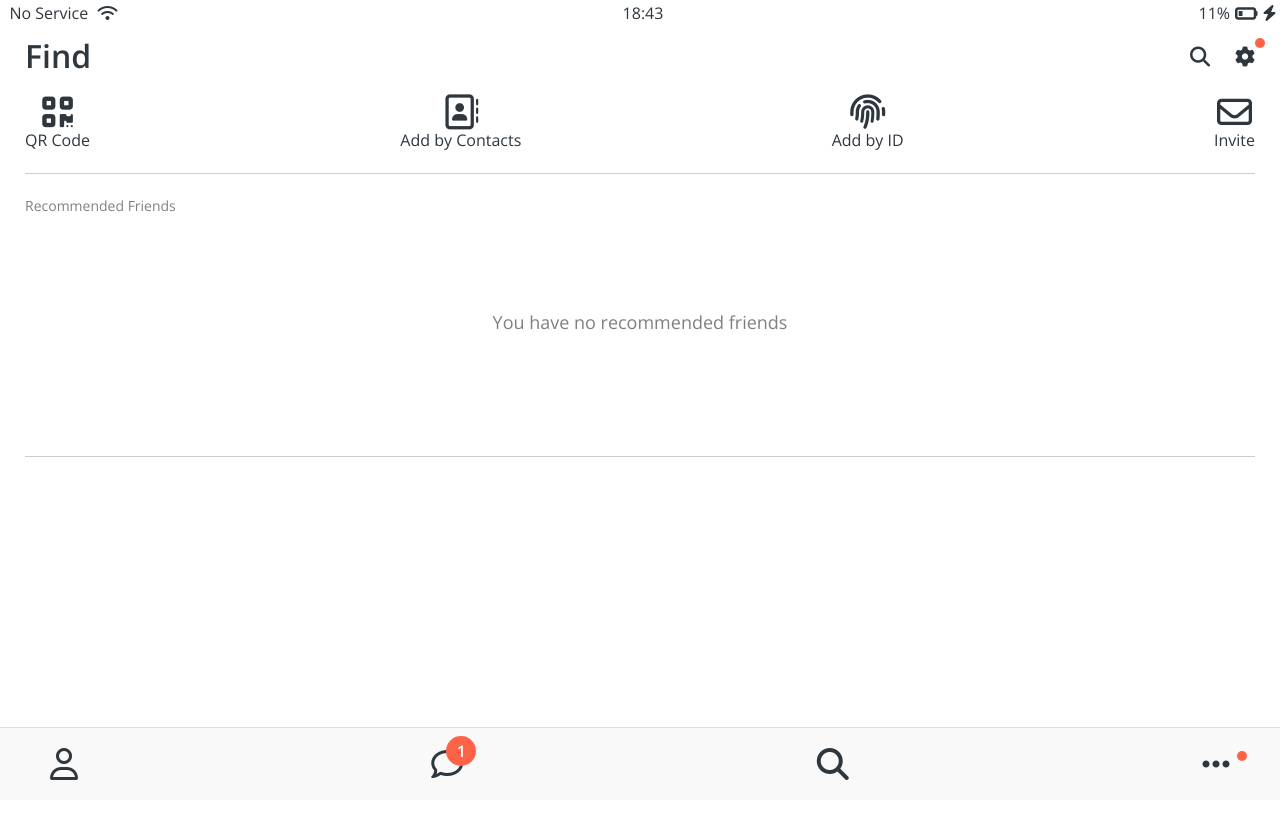
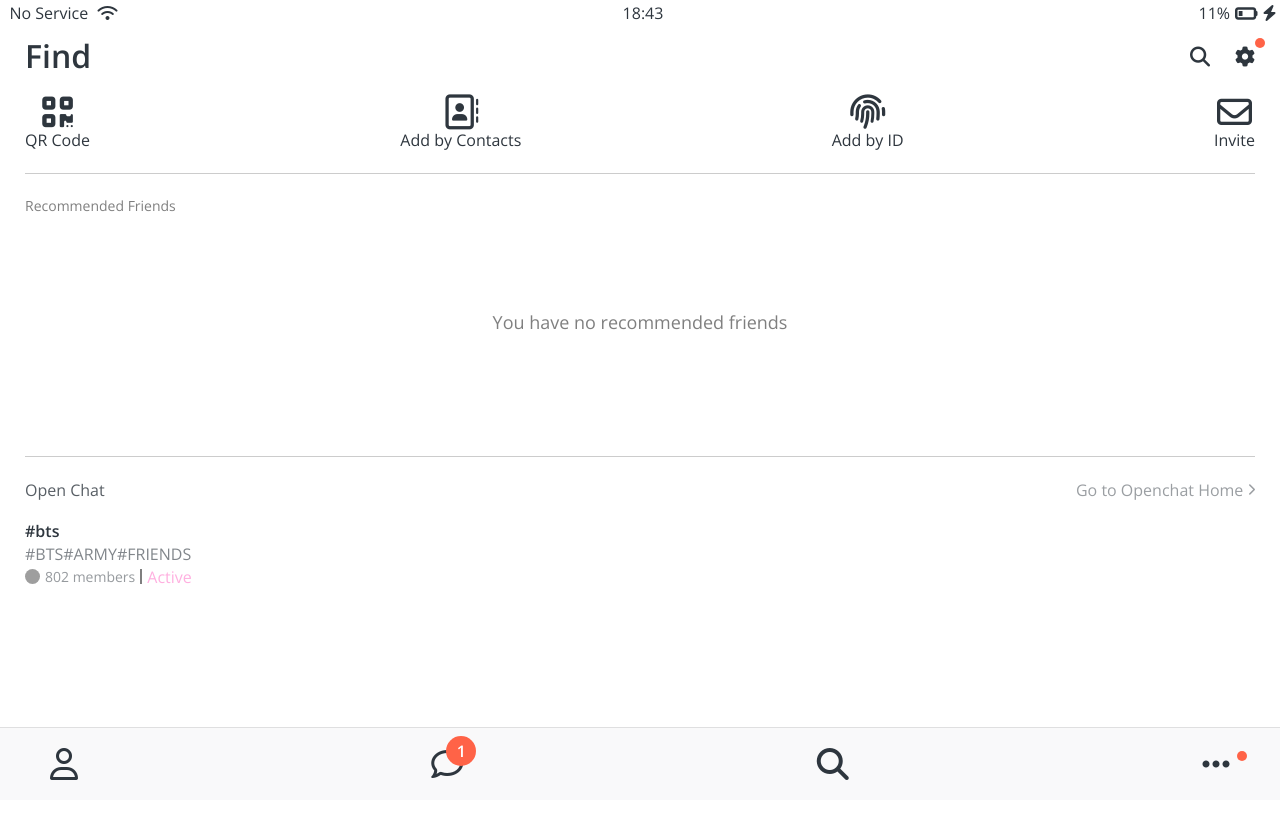
Before and after one commit to seunghyeokleeme/kokoa-clonev22, a plain HTML site: page find.html in a window 1280 px wide. Shown: the top 818 px of the page. Drawn offline with nearby package versions, Linux system fonts and the light colour scheme; grey boxes are pictures that could not be loaded.

Commit message:
Find Screen part Three

```diff
--- a/css/screens/find.css
+++ b/css/screens/find.css
@@ -35,3 +35,57 @@
   font-size: 18px;
   color: var(--gray-color);
 }
+
+.open-chat__header {
+  display: flex;
+  justify-content: space-between;
+  opacity: 0.8;
+  margin-bottom: 25px;
+}
+
+.open-chat__header span {
+  opacity: 0.6;
+}
+
+.open-post {
+  display: flex;
+}
+
+.open-post__title {
+  font-weight: 600;
+  margin-bottom: 7px;
+}
+
+.open-post__hashtags {
+  text-transform: uppercase;
+  opacity: 0.6;
+}
+
+.open-post__members {
+  margin-top: 7px;
+  display: flex;
+  align-items: center;
+}
+
+.open-post__members img {
+  width: 15px;
+  height: 15px;
+  border-radius: 50%;
+  margin-right: 5px;
+}
+
+.open-post__member-count {
+  opacity: 0.5;
+  font-size: 14px;
+}
+
+.open-post__members .divider {
+  width: 2px;
+  height: 15px;
+  margin: 0px 5px;
+  background-color: var(--gray-color);
+}
+
+.open-post__member-status {
+  color: #ffb0e0;
+}
--- a/find.html
+++ b/find.html
@@ -52,6 +52,27 @@
         <h6 class="recommended-friends__title">Recommended Friends</h6>
         <span>You have no recommended friends</span>
       </div>
+      <div class="open-chat">
+        <div class="open-chat__header">
+          <h4 class="open-chat__title">Open Chat</h4>
+          <span
+            >Go to Openchat Home <i class="fas fa-chevron-right fa-xs"></i
+          ></span>
+        </div>
+        <div class="open-post">
+          <div class="open-post__column">
+            <h5 class="open-post__title">#bts</h5>
+            <h6 class="open-post__hashtags">#bts#army#friends</h6>
+            <div class="open-post__members">
+              <img src="https://avatars.githubusercontent.com/u/51715750" />
+              <span class="open-post__member-count">802 members</span>
+              <div class="divider"></div>
+              <span class="open-post__member-status">Active</span>
+            </div>
+          </div>
+          <div class="open-post__column"></div>
+        </div>
+      </div>
     </main>
 
     <nav class="nav">
```
